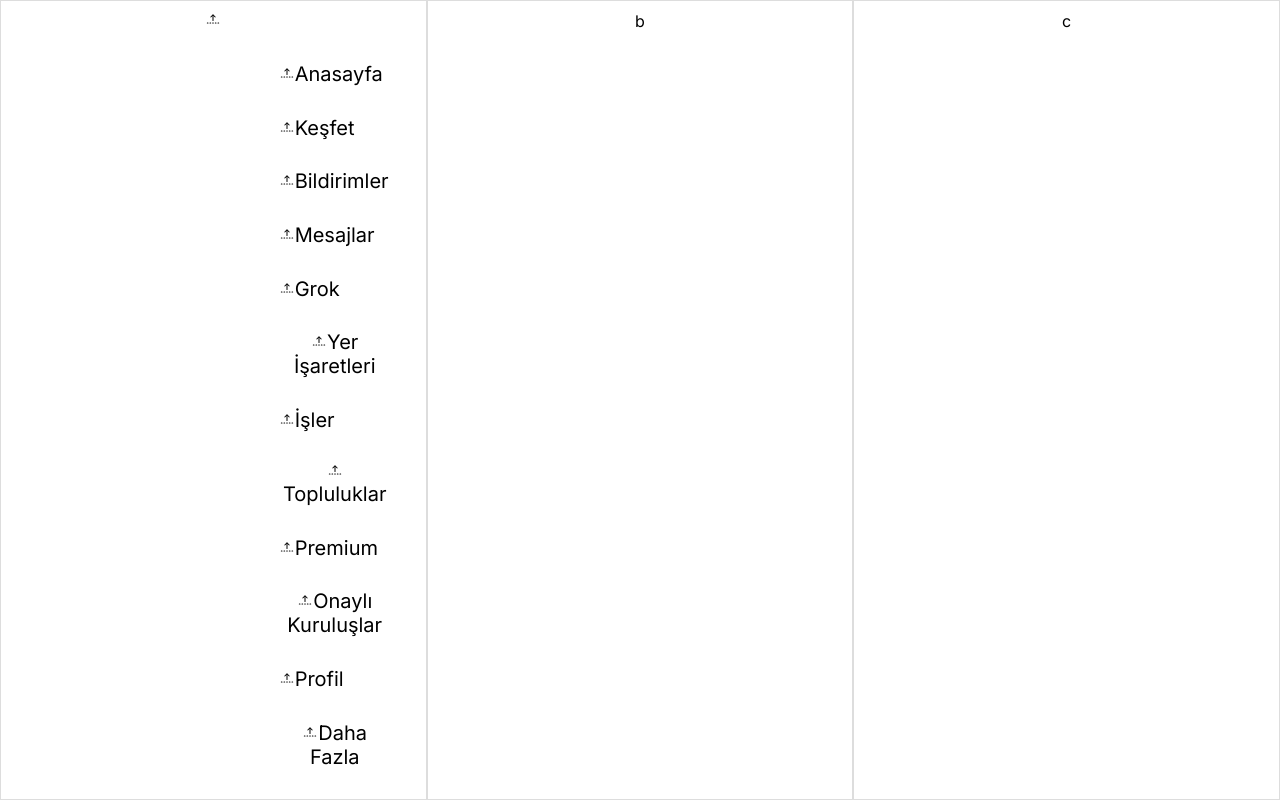
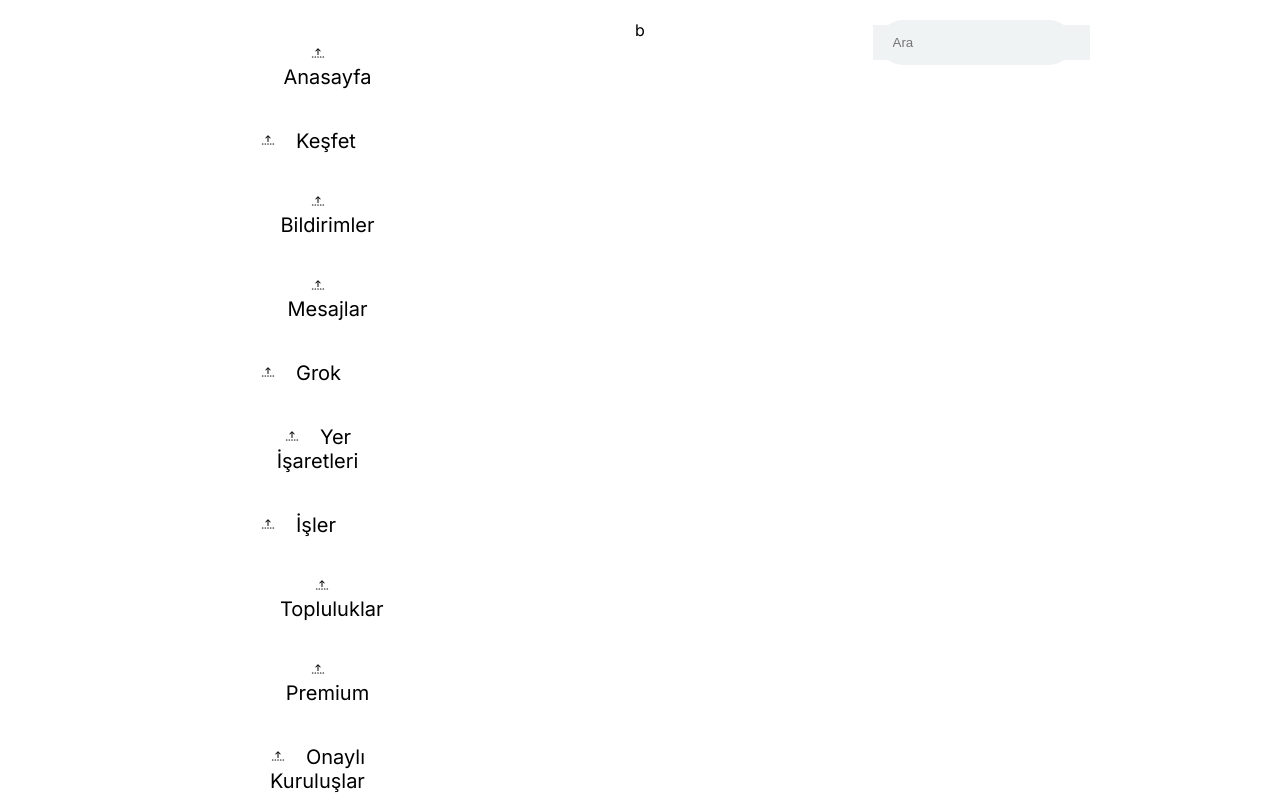
Before and after one commit to Yasinramazan/DavetApplication, a Next.js app: page / in a window 1280 px wide. Built offline with nearby package versions, Linux system fonts and the light colour scheme.

Commit message:
sidebar and searcbar

```diff
--- a/Components/headerbutton/headerbuttonstyle.module.css
+++ b/Components/headerbutton/headerbuttonstyle.module.css
@@ -1,16 +1,17 @@
 
 .span{
-
     font-size: 20px;
-
+    margin-left: 20px;
 }
 
 .div{
+
     transition: transform 0.2s, background-color 0.2s;
-    display: flex;
-    padding: 10px 20px;
-    margin: 3%;
-
+    display: flex; /* İçeriği yatayda hizalar */
+    align-items: center;
+    padding: 15px;
+    margin:10px;
+    justify-content:left;
     border-radius: 20% / 100%; /* Elips şeklinde köşeler */
     }
 .div:hover{
--- /dev/null
+++ b/Components/postbutton/postbutton.module.css
@@ -0,0 +1,27 @@
+.a {
+    width: 100%;
+    /* Butonun genişliği tüm divi kaplar */
+    height: 56px;
+    display: inline-block;
+    padding-top: 15px;
+    /* Butonun iç boşluğu */
+    background-color: rgb(29, 155, 240);
+    /* Butonun arka plan rengi */
+    color: white;
+    /* Yazı rengi */
+    border-radius: 50px;
+    /* Oval köşeler için yüksek değer */
+    text-align: center;
+    font-weight: bold;
+    /* Metni ortalar */
+    text-decoration: none;
+    /* Alt çizgi yok */
+    font-size: 16px;
+    /* Yazı büyüklüğü */
+    transition: background-color 0.3s;
+}
+
+.div{
+    height: 12px;
+    width:100%;
+}
--- /dev/null
+++ b/Components/postbutton/postbutton.tsx
@@ -0,0 +1,11 @@
+
+import styles from "./postbutton.module.css"
+
+export default function PostButton(){
+    return(
+        <div className={styles.div}>
+            <a href="#" className={styles.a}>Gönder</a>
+        </div>
+
+    );
+}
--- /dev/null
+++ b/Components/searchbar/searchbar.module.css
@@ -0,0 +1,30 @@
+.input {
+
+    background-color: #EFF3F4;
+    /* Tam oval görünüm için yüksek değer */
+    padding: 10px 20px;
+    /* İç boşluk */
+    border-width: 0;
+    text-align: start;
+    outline: none;
+}
+
+.div {
+    display: flex;
+    justify-content: center;
+    align-items: flex-start;
+    gap: 10px;
+    /* Yatayda ortalama */
+    align-items: center;
+    width: 15vw;
+    height: 45px;
+    border-radius: 50px;
+    background-color: #EFF3F4;
+
+    position: relative;
+}
+
+.input input:focus {
+    border: none; /* Focus durumunda border'ı kaldırır */
+    box-shadow: none; /* Box-shadow varsa onu da kaldırır */
+}
--- /dev/null
+++ b/Components/searchbar/searchbar.tsx
@@ -0,0 +1,12 @@
+import styles from "../searchbar/searchbar.module.css"
+import { IoSearchOutline } from "react-icons/io5";
+
+export default function SearchBar(){
+    return(
+        <div className={styles.div}>
+            <IoSearchOutline />
+            <input className={styles.input} placeholder="Ara">
+            </input>
+        </div>
+    );
+}
--- a/src/app/page.module.css
+++ b/src/app/page.module.css
@@ -1,25 +1,34 @@
-
-.mainDiv{
-  display: flex;
-  flex-wrap: wrap; /* Satır boyunca taşan div'ler bir alt satıra geçer */
-  width: 100vw; /* Ebeveyn elemanının genişliği */
-  height: 100vh; /* Ebeveyn elemanının yüksekliği */
+.mainDiv {
+  display: grid;
+  grid-template-columns: repeat(12, 1fr);
+  gap: 10px;
+  height: 100vh;
+}
+.sidebar {
+  height: 100%;
+  padding: 20px;
+  text-align: center;
+  grid-column: 3 / span 2;
 }
 
-.flexDiv{
-
+.flowdiv{
   height: 100%;
-  flex: 1; /* Her div'in eşit genişlikte olmasını sağlar */
-  padding: 10px;
-  border: 1px solid #ddd;
+  padding: 20px;
   text-align: center;
-  box-sizing: border-box;
+  grid-column: 5 / span 4;
 }
 
-.leftDiv{
-  padding-top: 4%;
-  padding-left: 60%;
+.rightsidebar{
+  height: 100%;
+  padding: 20px;
+  text-align: center;
+  grid-column: 9 / span 2;
+
+}
+
+.buttondiv {
+  height: 50px;
+  margin-top: 10px;
   display: flex;
-  flex-direction: column;
-  justify-content: flex-start;
+
 }
--- a/src/app/page.tsx
+++ b/src/app/page.tsx
@@ -1,18 +1,18 @@
 import Image from "next/image";
 import styles from "./page.module.css";
 import HeaderButton from "../../Components/headerbutton/headerbuttoncomp";
+import SearchBar from "../../Components/searchbar/searchbar";
 import { GoFoldUp } from "react-icons/go";
+import PostButton from "../../Components/postbutton/postbutton"
 import { text } from "stream/consumers";
+
 
 export default function Home() {
 
   let text = "deneme";
   return (
     <div className={styles.mainDiv}>
-      <div className={styles.flexDiv}>
-      <GoFoldUp/>
-        <div className={styles.leftDiv}>
-
+      <div className={styles.sidebar}>
             <HeaderButton text="Anasayfa"></HeaderButton>
             <HeaderButton text="Keşfet"></HeaderButton>
             <HeaderButton text="Bildirimler"></HeaderButton>
@@ -25,12 +25,12 @@
             <HeaderButton text="Onaylı Kuruluşlar"></HeaderButton>
             <HeaderButton text="Profil"></HeaderButton>
             <HeaderButton text="Daha Fazla"></HeaderButton>
-
+            <PostButton/>
       </div>
-
+      <div className={styles.flowdiv}>b</div>
+      <div className={styles.rightsidebar}>
+        <SearchBar/>
       </div>
-      <div className={styles.flexDiv}>b</div>
-      <div className={styles.flexDiv}>c</div>
     </div>
   );
 }
```
Lines whose indentation alone changed are shown as unchanged.
